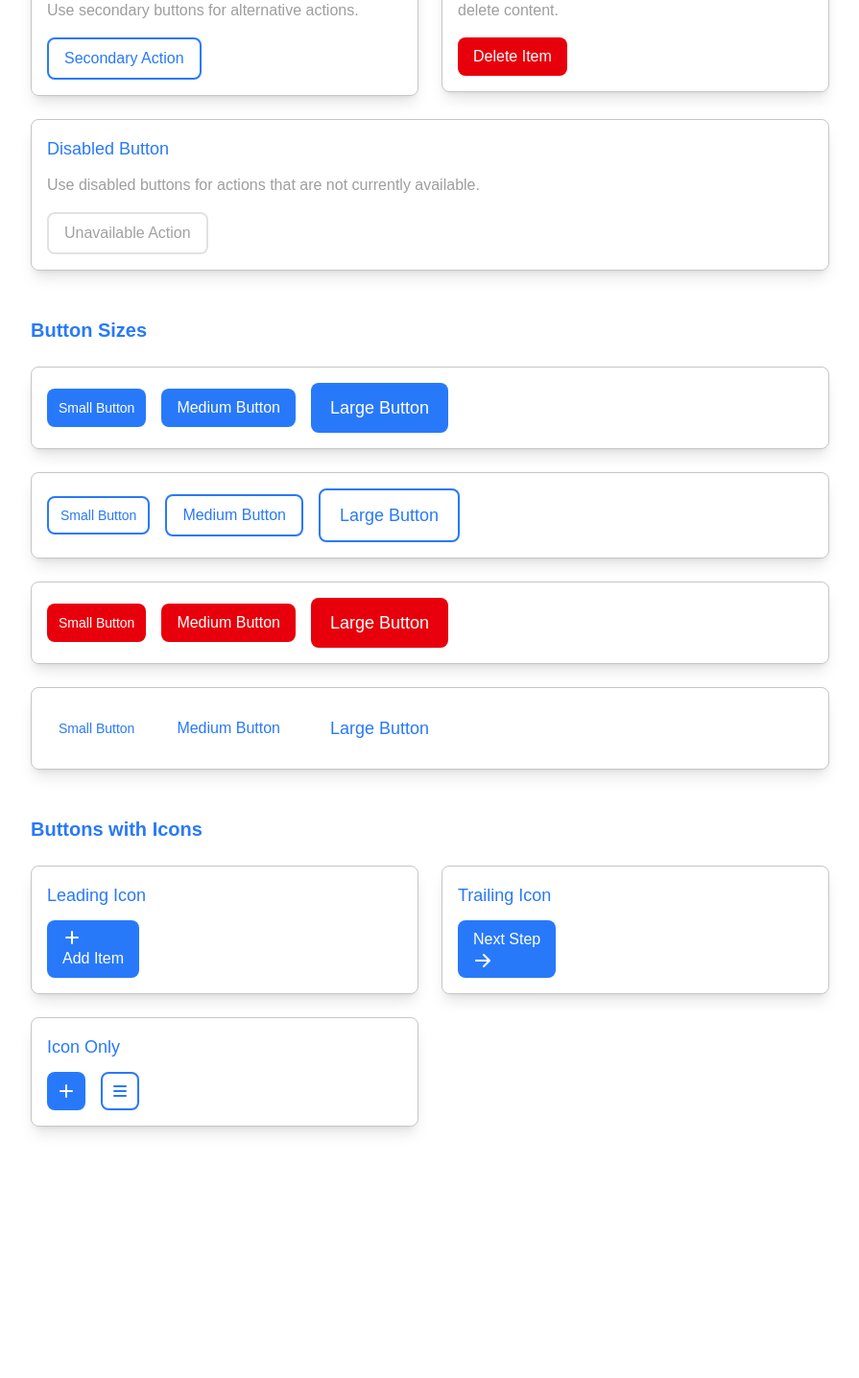
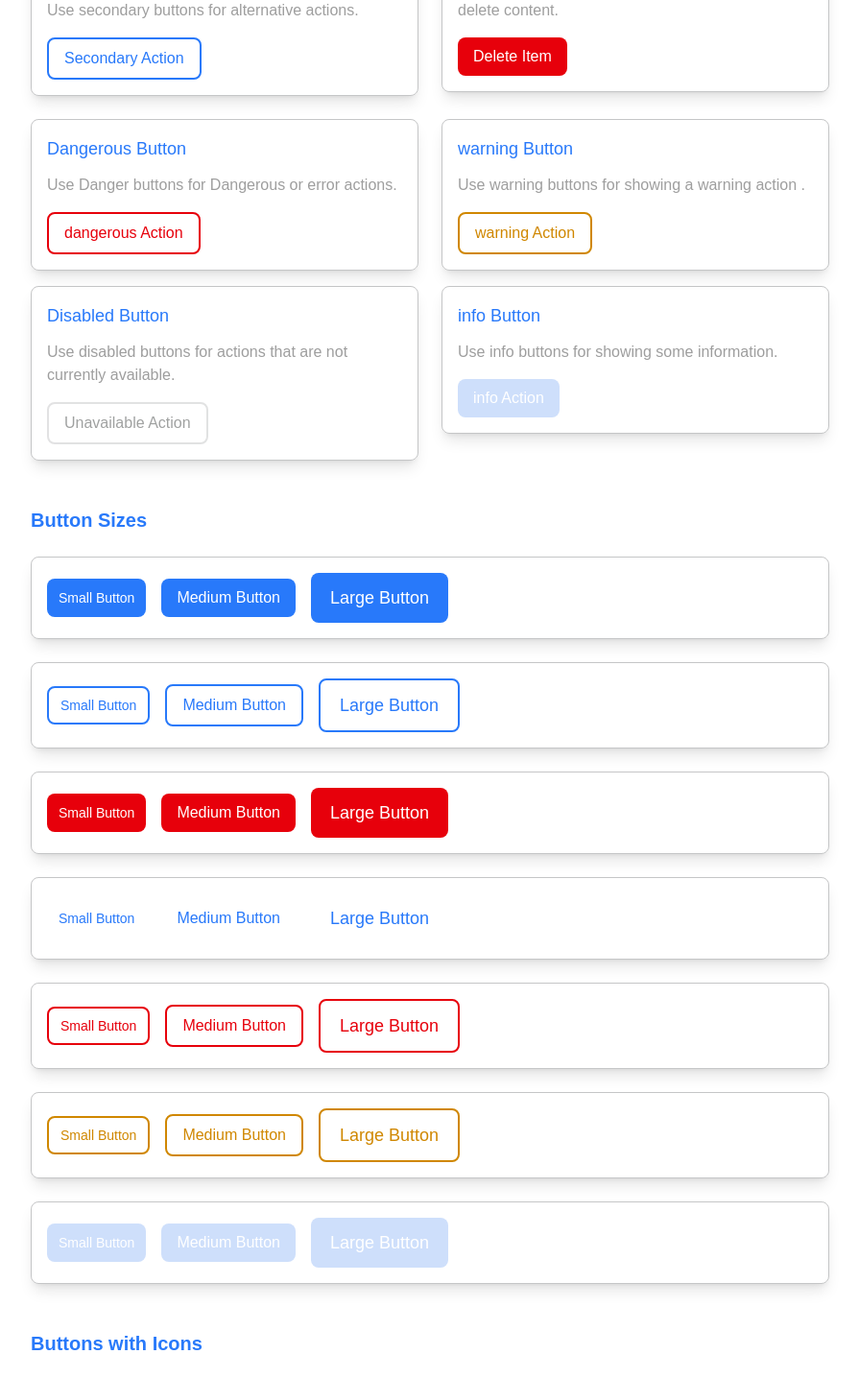
Before and after one commit to tamim-01/ui-kit, a Next.js app: page /button in a window 1280 px wide. Shown: the part 460-1896 px from the top of the page at 96% size, without its empty margins (192-1087 px from the left). Before the commit the page ends 1658 px from the top, so only its background shows below. Built offline with nearby package versions, Linux system fonts and the light colour scheme.

Commit message:
adding variety of warning / info / danger to buttons

```diff
--- a/src/app/button/page.tsx
+++ b/src/app/button/page.tsx
@@ -9,6 +9,9 @@ const ButtonExamples = () => {
     secondary: false,
     destructive: false,
     ghost: false,
+    danger: false,
+    warning: false,
+    info: false,
   });
 
   const handleButtonClick = (buttonType: string) => {
@@ -77,7 +80,6 @@ const ButtonExamples = () => {
                 Ghost Action
               </Button>
             </div>
-
             <div className="p-4 rounded-lg border border-muted shadow-lg">
               <h3 className="text-lg font-medium text-primary mb-3">
                 Destructive Button
@@ -93,18 +95,67 @@ const ButtonExamples = () => {
               >
                 Delete Item
               </Button>
+            </div>{" "}
           </div>
+          <div className="flex flex-col gap-4">
+            <div className="p-4 rounded-lg border border-muted shadow-lg">
+              <h3 className="text-lg font-medium text-primary mb-3">
+                Dangerous Button
+              </h3>
+              <p className="text-primary-foreground mb-4">
+                Use Danger buttons for Dangerous or error actions.
+              </p>
+              <Button
+                variant="danger"
+                onClick={() => handleButtonClick("danger")}
+                loading={isLoading.danger}
+              >
+                dangerous Action
+              </Button>
             </div>
-        </div>
-
             <div className="p-4 rounded-lg border border-muted shadow-lg">
               <h3 className="text-lg font-medium text-primary mb-3">
                 Disabled Button
               </h3>
               <p className="text-primary-foreground mb-4">
-            Use disabled buttons for actions that are not currently available.
+                Use disabled buttons for actions that are not currently
+                available.
               </p>
               <Button disabled>Unavailable Action</Button>
+            </div>
+          </div>
+          <div className="flex flex-col gap-4">
+            <div className="p-4 rounded-lg border border-muted shadow-lg">
+              <h3 className="text-lg font-medium text-primary mb-3">
+                warning Button
+              </h3>
+              <p className="text-primary-foreground mb-4">
+                Use warning buttons for showing a warning action .
+              </p>
+              <Button
+                variant="warning"
+                onClick={() => handleButtonClick("warning")}
+                loading={isLoading.warning}
+              >
+                warning Action
+              </Button>
+            </div>
+            <div className="p-4 rounded-lg border border-muted shadow-lg">
+              <h3 className="text-lg font-medium text-primary mb-3">
+                info Button
+              </h3>
+              <p className="text-primary-foreground mb-4">
+                Use info buttons for showing some information.
+              </p>
+              <Button
+                variant="info"
+                onClick={() => handleButtonClick("info")}
+                loading={isLoading.info}
+              >
+                info Action
+              </Button>
+            </div>
+          </div>
         </div>
       </section>
       <section className="space-y-6">
@@ -159,6 +210,45 @@ const ButtonExamples = () => {
           </Button>
 
           <Button variant="ghost" size="lg">
+            Large Button
+          </Button>
+        </div>
+        <div className="flex flex-wrap gap-4 items-center p-4 rounded-lg border border-muted shadow-lg">
+          <Button variant="danger" size="sm">
+            Small Button
+          </Button>
+
+          <Button variant="danger" size="md">
+            Medium Button
+          </Button>
+
+          <Button variant="danger" size="lg">
+            Large Button
+          </Button>
+        </div>
+        <div className="flex flex-wrap gap-4 items-center p-4 rounded-lg border border-muted shadow-lg">
+          <Button variant="warning" size="sm">
+            Small Button
+          </Button>
+
+          <Button variant="warning" size="md">
+            Medium Button
+          </Button>
+
+          <Button variant="warning" size="lg">
+            Large Button
+          </Button>
+        </div>
+        <div className="flex flex-wrap gap-4 items-center p-4 rounded-lg border border-muted shadow-lg">
+          <Button variant="info" size="sm">
+            Small Button
+          </Button>
+
+          <Button variant="info" size="md">
+            Medium Button
+          </Button>
+
+          <Button variant="info" size="lg">
             Large Button
           </Button>
         </div>
--- a/src/components/Button/Button.tsx
+++ b/src/components/Button/Button.tsx
@@ -8,6 +8,11 @@ const variants = {
     " border-muted  opacity-50 cursor-not-allowed text-muted-foreground ",
   ghost: "  border-none  hover:bg-secondary  text-primary",
   destructive: " bg-red-600 hover:brightness-140 border-none text-white ",
+  danger:
+    "  border-red-600 hover:bg-red-100 text-red-600 dark:hover:bg-red-900",
+  warning:
+    "  border-yellow-600 hover:bg-yellow-100 text-yellow-600 dark:hover:bg-yellow-900",
+  info: " bg-secondary hover:brightness-120 border-none  text-white",
 };
 const sizes = {
   sm: "text-sm px-3 py-1.5",
```
Lines whose indentation alone changed are shown as unchanged.
